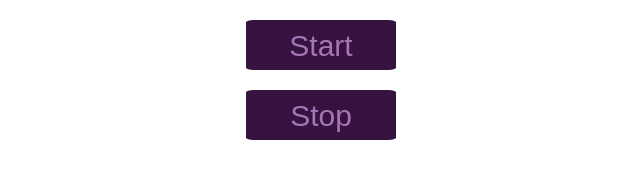
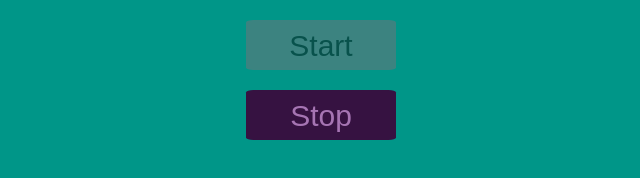
Before and after one commit to MyroniukIS/goit-js-hw-11-color-switch, a plain HTML site: page index.html in a window 1280 px wide. Both pictures are taken after a click on the button "Start". Shown: the whole page, without its empty margins (319-959 px from the left). Drawn offline with Linux system fonts and the light colour scheme.

Commit message:
add logic of color switch

```diff
--- a/index.js
+++ b/index.js
@@ -0,0 +1,48 @@
+const body = document.querySelector("body");
+const btnStart = document.querySelector('[data-action="start"]');
+const btnStop = document.querySelector('[data-action="stop"]');
+
+const colors = [
+  '#FFFFFF',
+  '#2196F3',
+  '#4CAF50',
+  '#FF9800',
+  '#009688',
+  '#795548',
+];
+
+//генерация случайного цвета
+const randomIntegerFromInterval = (min, max) => {
+  return Math.floor(Math.random() * (max - min + 1) + min);
+};
+
+let btnIsActive = false;
+let intervalId = null;
+let colorsArrLength = colors.length;
+let timeInterval = 1000;
+
+//функція зміни кольору
+function startСolorСhange () {
+    if (btnIsActive) {
+        return;
+    }
+
+    btnIsActive = true;
+
+    btnStart.setAttribute('off', 'off')
+
+    intervalId = setInterval(() => {
+    body.style.backgroundColor = `${colors[randomIntegerFromInterval(0, colorsArrLength - 1)]}`
+}, timeInterval)
+}
+
+//функція зупинки зміни кольору
+function stopColorChange () {
+  btnIsActive = false
+    btnStart.removeAttribute('off')
+    clearInterval(intervalId);
+}
+
+
+btnStart.addEventListener('click', startСolorСhange);
+btnStop.addEventListener('click', stopColorChange);
--- a/styles.css
+++ b/styles.css
@@ -13,3 +13,8 @@
   display: block;
   margin: 20px auto;
 }
+[off] {
+  opacity: 0.5;
+  color: #111011;
+  background-color: #78727a;
+}
```
Also changed, not shown: index.html (+2 -2 lines).
